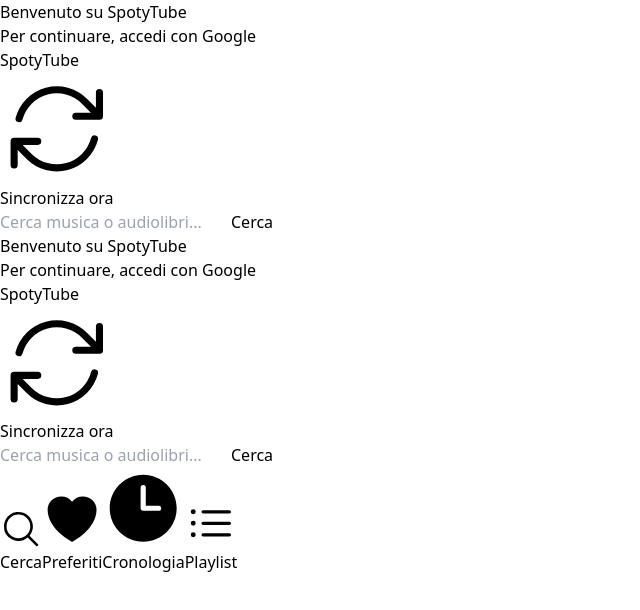
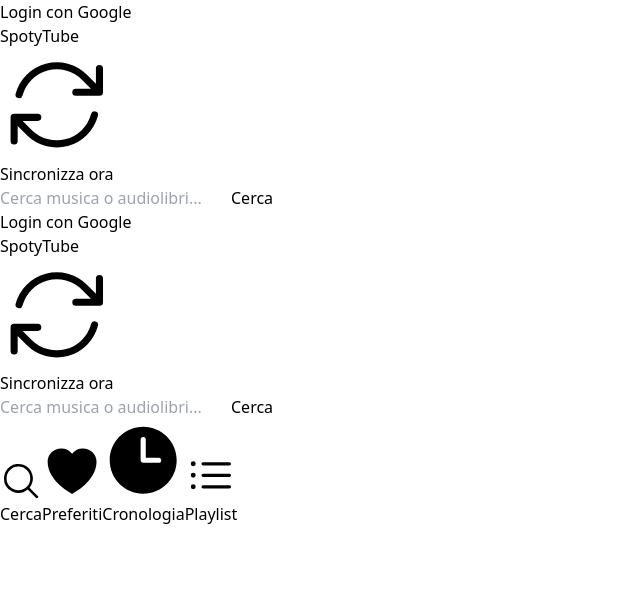
Before and after one commit to simotibe76/SpotyTube, a React (Vite) app: page / in a window 1280 px wide. Shown: the top 610 px of the page, without its empty margins (0-640 px from the left). Built offline with nearby package versions, Linux system fonts and the light colour scheme.

Commit message:
Update GoogleAuth.jsx

```diff
--- a/src/components/GoogleAuth.jsx
+++ b/src/components/GoogleAuth.jsx
@@ -1,55 +1,61 @@
-import { useEffect } from 'react';
-
-const CLIENT_ID = import.meta.env.VITE_GOOGLE_CLIENT_ID;
+import React, { useEffect } from 'react';
 
 function GoogleAuth({ onLogin }) {
   useEffect(() => {
     const initializeGapi = () => {
-      if (!window.google || !CLIENT_ID) {
-        console.error("Google API non disponibile o CLIENT_ID mancante");
-        return;
-      }
+      window.gapi.load('auth2', () => {
+        const auth2 = window.gapi.auth2.init({
+          client_id: import.meta.env.VITE_GOOGLE_CLIENT_ID,
+          scope: 'https://www.googleapis.com/auth/youtube https://www.googleapis.com/auth/youtube.force-ssl',
+        });
 
-      window.google.accounts.id.initialize({
-        client_id: CLIENT_ID,
-        callback: handleCredentialResponse,
+        auth2.then(() => {
+          if (auth2.isSignedIn.get()) {
+            const user = auth2.currentUser.get();
+            const profile = user.getBasicProfile();
+            const token = user.getAuthResponse().access_token;
+            onLogin({
+              name: profile.getName(),
+              imageUrl: profile.getImageUrl(),
+              token,
+              userObj: user,
+            });
+          }
+        });
       });
-
-      window.google.accounts.id.prompt(); // mostra popup login se non loggato
     };
 
-    const handleCredentialResponse = (response) => {
-      const token = response.credential;
-      const user = parseJwt(token);
-      if (user) {
-        onLogin({ ...user, token });
-      } else {
-        console.error("Token Google non valido");
-      }
-    };
+    if (window.gapi) {
+      initializeGapi();
+    } else {
+      const script = document.createElement('script');
+      script.src = 'https://apis.google.com/js/api.js';
+      script.onload = initializeGapi;
+      document.body.appendChild(script);
+    }
+  }, [onLogin]);
 
-    const parseJwt = (token) => {
-      try {
-        const base64Url = token.split('.')[1];
-        const base64 = base64Url.replace(/-/g, '+').replace(/_/g, '/');
-        const jsonPayload = decodeURIComponent(atob(base64).split('').map(c =>
-          '%' + ('00' + c.charCodeAt(0).toString(16)).slice(-2)
-        ).join(''));
-        return JSON.parse(jsonPayload);
-      } catch (err) {
-        console.error("Errore nel parsing del JWT:", err);
-        return null;
-      }
-    };
-
-    initializeGapi();
-  }, []);
+  const handleLogin = () => {
+    const auth2 = window.gapi.auth2.getAuthInstance();
+    auth2.signIn().then(user => {
+      const profile = user.getBasicProfile();
+      const token = user.getAuthResponse().access_token;
+      onLogin({
+        name: profile.getName(),
+        imageUrl: profile.getImageUrl(),
+        token,
+        userObj: user,
+      });
+    });
+  };
 
   return (
-    <div className="flex flex-col items-center justify-center h-screen bg-gray-900 text-white">
-      <h1 className="text-3xl font-bold mb-4">Benvenuto su SpotyTube</h1>
-      <p className="text-lg text-gray-400">Per continuare, accedi con Google</p>
-    </div>
+    <button
+      onClick={handleLogin}
+      className="bg-white text-gray-800 px-4 py-2 rounded-lg shadow-md hover:bg-gray-100 transition"
+    >
+      Login con Google
+    </button>
   );
 }
 
```
